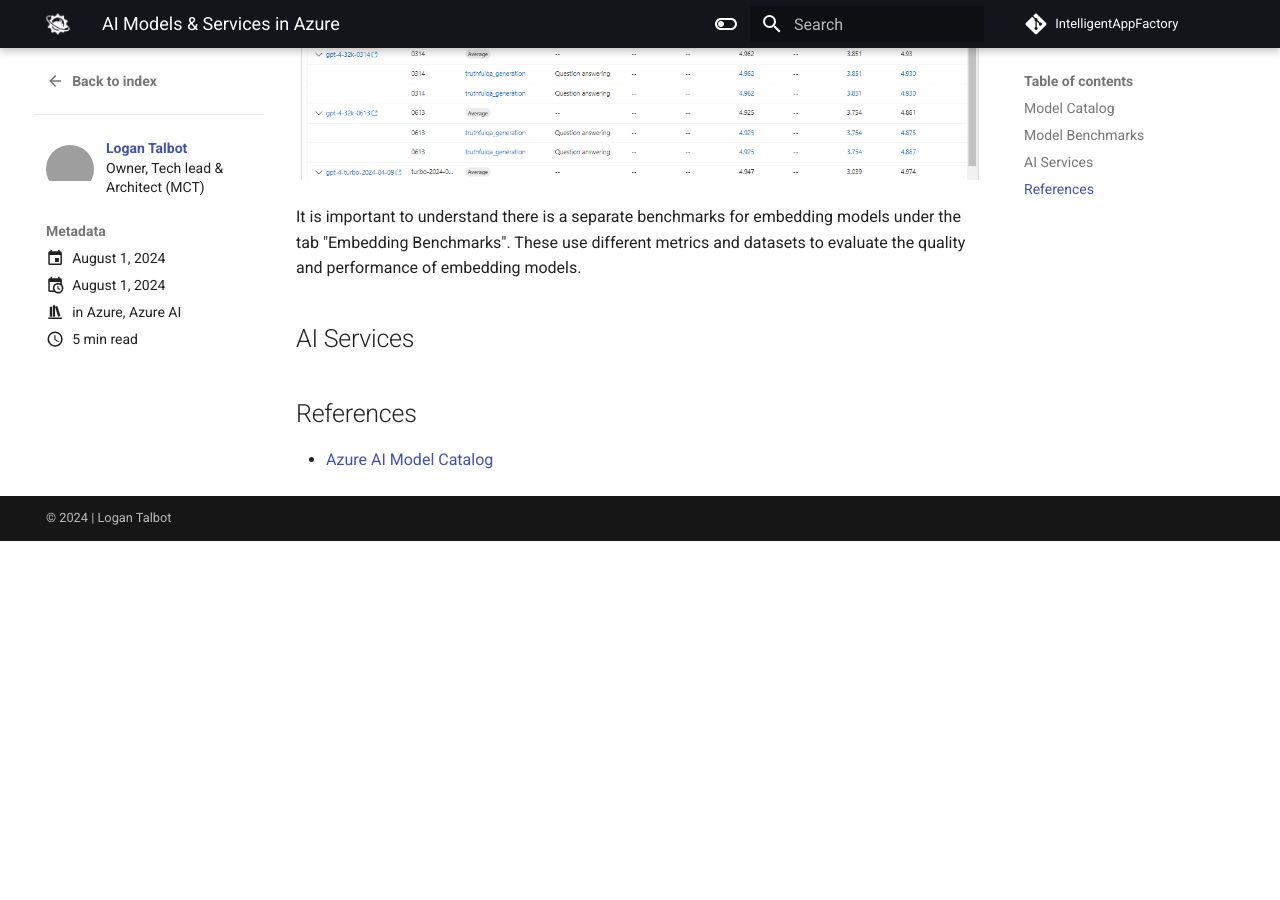
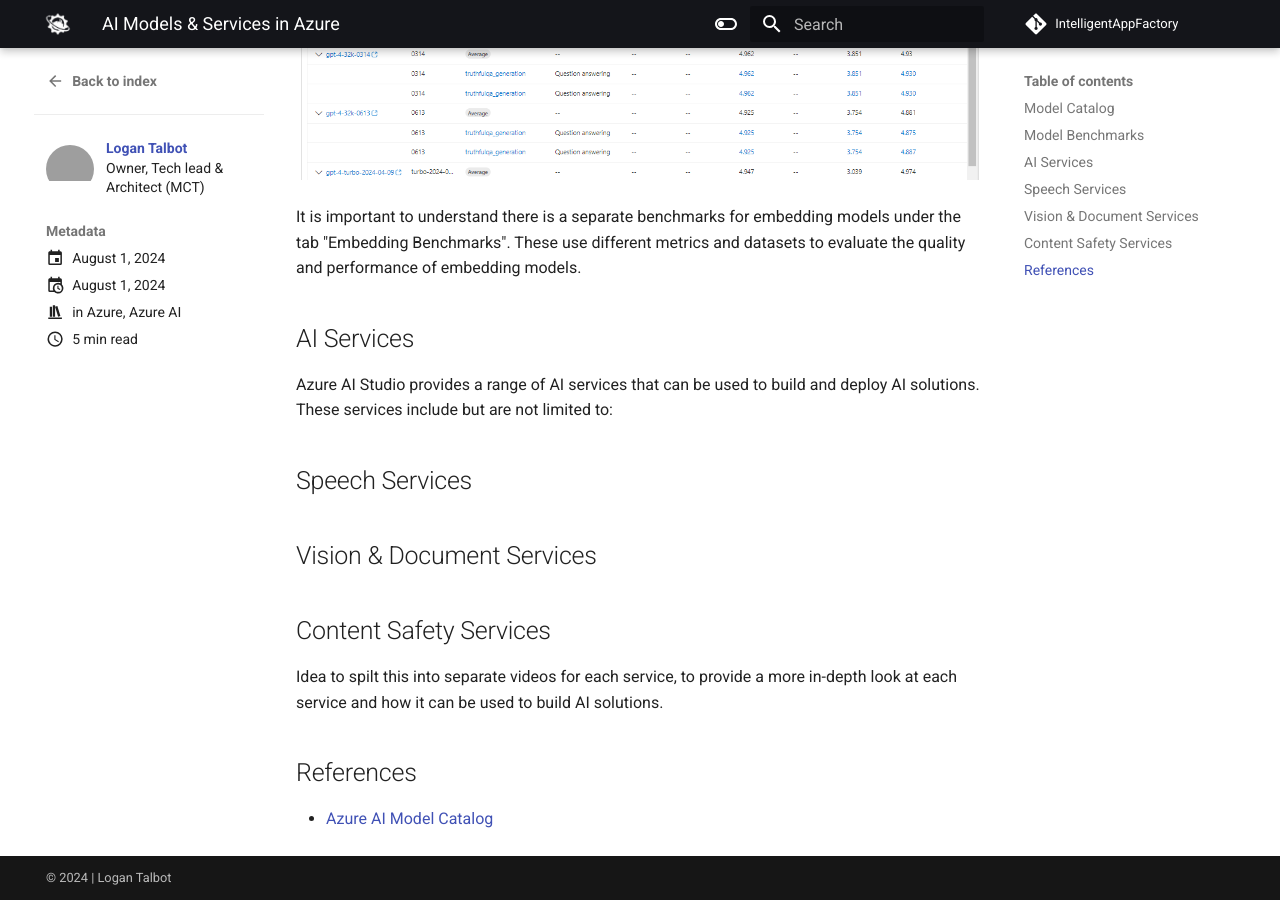
Before and after one commit to LoganDavidTalbot/IntelligentAppFactory, an MkDocs documentation site: the page built from docs/blog/posts/models-in-azure.md, in a window 1280 px wide and 900 px high, scrolled down 4957 px. Built offline with MkDocs 1.6.1 and Material for MkDocs 9.7.7, drawn with Linux system fonts in a browser that asks for light colours; comment, search, counter and statistics services are not loaded; before the commit the page ends 5498 px from its top, so only the background shows below that; grey boxes are pictures that could not be loaded.

Commit message:
chore: Update AI services section in models-in-azure.md

```diff
--- a/docs/blog/posts/models-in-azure.md
+++ b/docs/blog/posts/models-in-azure.md
@@ -84,6 +84,15 @@
 
 ## AI Services
 
+Azure AI Studio provides a range of AI services that can be used to build and deploy AI solutions. These services include but are not limited to:
+
+## Speech Services
+
+## Vision & Document Services
+
+## Content Safety Services
+
+Idea to spilt this into separate videos for each service, to provide a more in-depth look at each service and how it can be used to build AI solutions.
 
 ## References
 
```
